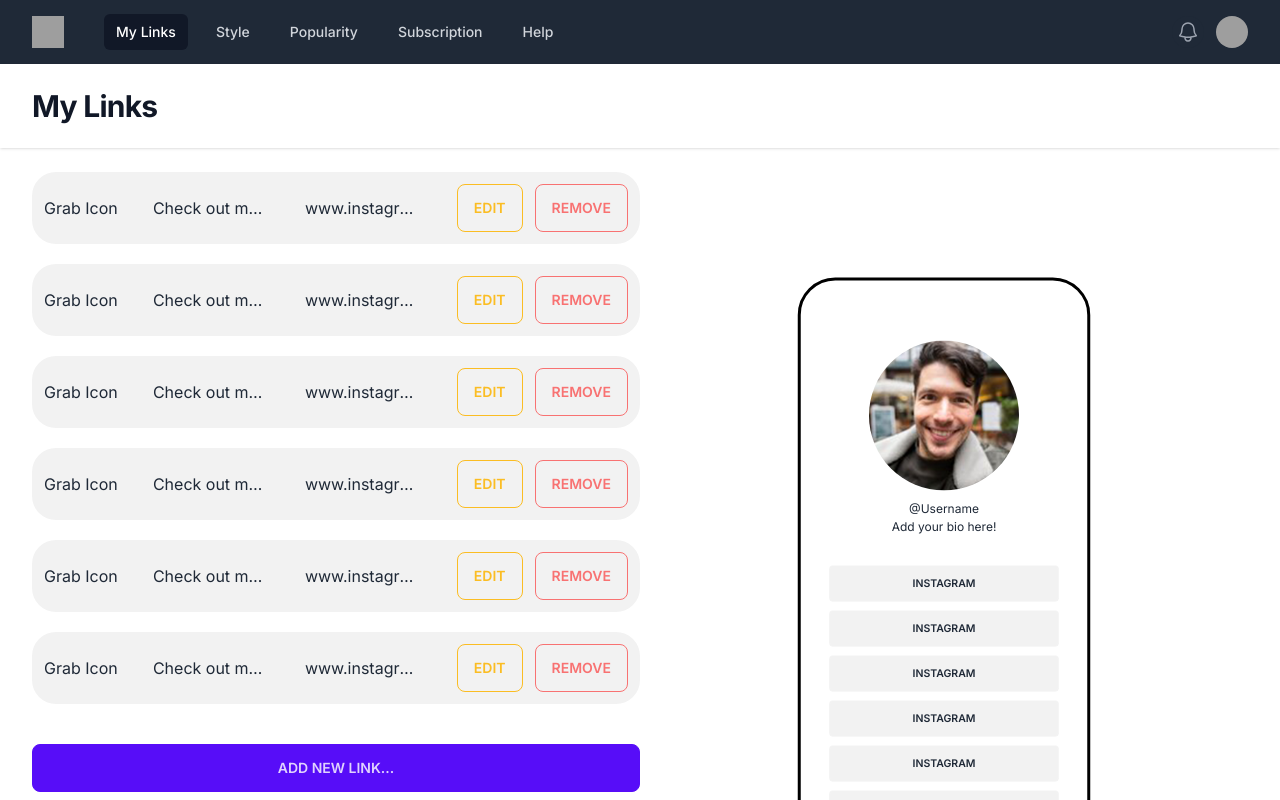
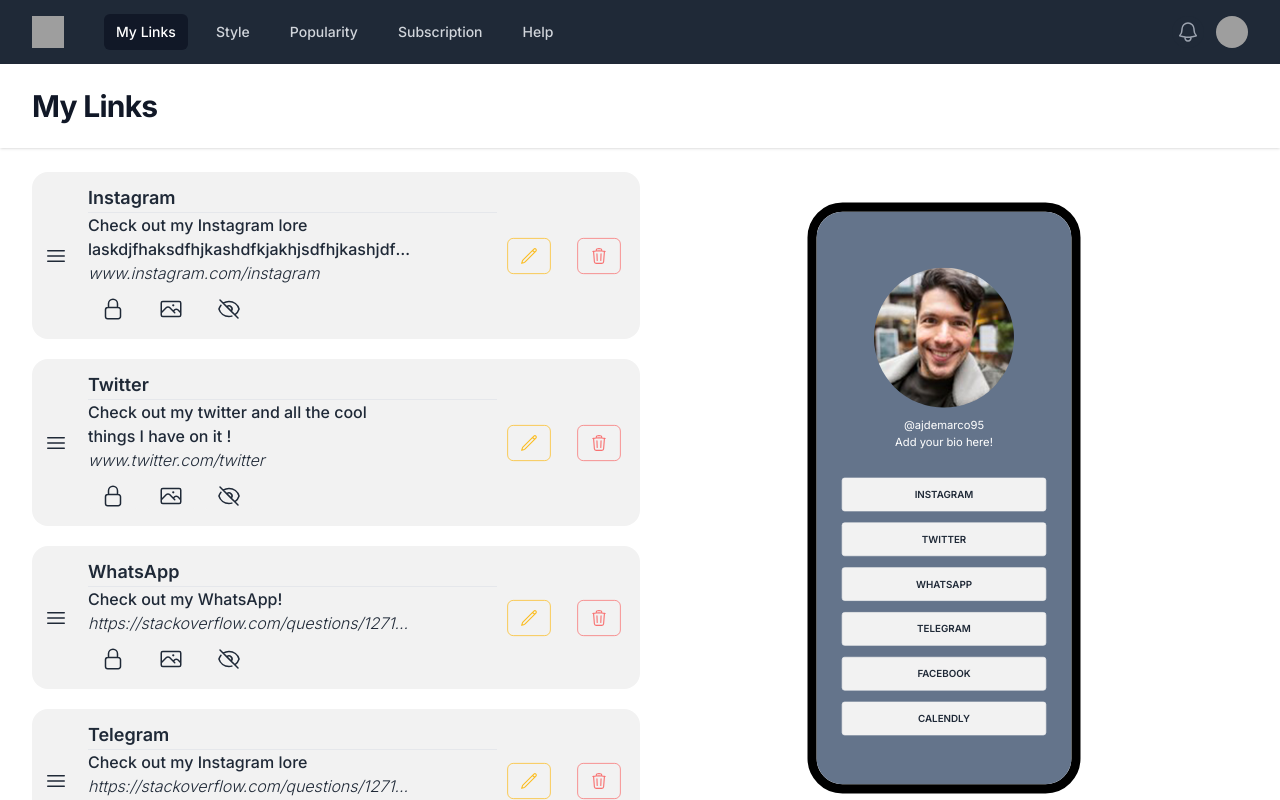
Before and after one commit to ajdemarco95/Q-Link-Me-Frontend, a Next.js app: page /dashboard in a window 1280 px wide. Shown: the top 800 px of the page. Built offline with nearby package versions, Linux system fonts and the light colour scheme; grey boxes are pictures that could not be loaded.

Commit message:
Updated lins

```diff
--- a/src/app/dashboard/links-components/LinkCard.js
+++ b/src/app/dashboard/links-components/LinkCard.js
@@ -2,18 +2,123 @@
   const { link } = props;
 
   return (
-    <div className="bg-base-200 rounded-3xl p-3 mb-5 cursor-grab select-none">
-      <div className="link-content flex justify-between items-center">
-        <div className="icon">Grab Icon</div>
-        <div className="text whitespace-nowrap overflow-hidden  overflow-ellipsis max-w-[20%] ">
-          {link.desc}
+    <div className="bg-base-200 rounded-2xl p-3 mb-5  select-none">
+      <div className="flex items-center">
+        <div className="cursor-grab">
+          <svg
+            xmlns="http://www.w3.org/2000/svg"
+            fill="none"
+            viewBox="0 0 24 24"
+            strokeWidth={1.5}
+            stroke="currentColor"
+            className="w-6 h-6"
+          >
+            <path
+              strokeLinecap="round"
+              strokeLinejoin="round"
+              d="M3.75 6.75h16.5M3.75 12h16.5m-16.5 5.25h16.5"
+            />
+          </svg>
         </div>
-        <div className="text whitespace-nowrap overflow-hidden  overflow-ellipsis max-w-[20%]">
-          {link.url}
+        <div className="ml-5 w-[70%]">
+          <div className="font-semibold text-lg">{link.linkTitle}</div>
+          <hr />
+          <div className="max-w-[80%] overflow-hidden overflow-ellipsis font-medium">
+            {link.desc}
+          </div>
+          <div className="max-w-[80%] whitespace-nowrap overflow-hidden overflow-ellipsis italic font-light">
+            {link.url}
+          </div>
+          <div className="mt-2 flex flex-row [&>*]:mr-2 ">
+            <div className="lock">
+              <button className="btn btn-sm">
+                <svg
+                  xmlns="http://www.w3.org/2000/svg"
+                  fill="none"
+                  viewBox="0 0 24 24"
+                  strokeWidth={1.5}
+                  stroke="currentColor"
+                  className="w-6 h-6"
+                >
+                  <path
+                    strokeLinecap="round"
+                    strokeLinejoin="round"
+                    d="M16.5 10.5V6.75a4.5 4.5 0 10-9 0v3.75m-.75 11.25h10.5a2.25 2.25 0 002.25-2.25v-6.75a2.25 2.25 0 00-2.25-2.25H6.75a2.25 2.25 0 00-2.25 2.25v6.75a2.25 2.25 0 002.25 2.25z"
+                  />
+                </svg>
+              </button>
+            </div>
+            <div className="photo">
+              <button className="btn btn-sm">
+                <svg
+                  xmlns="http://www.w3.org/2000/svg"
+                  fill="none"
+                  viewBox="0 0 24 24"
+                  strokeWidth={1.5}
+                  stroke="currentColor"
+                  className="w-6 h-6"
+                >
+                  <path
+                    strokeLinecap="round"
+                    strokeLinejoin="round"
+                    d="M2.25 15.75l5.159-5.159a2.25 2.25 0 013.182 0l5.159 5.159m-1.5-1.5l1.409-1.409a2.25 2.25 0 013.182 0l2.909 2.909m-18 3.75h16.5a1.5 1.5 0 001.5-1.5V6a1.5 1.5 0 00-1.5-1.5H3.75A1.5 1.5 0 002.25 6v12a1.5 1.5 0 001.5 1.5zm10.5-11.25h.008v.008h-.008V8.25zm.375 0a.375.375 0 11-.75 0 .375.375 0 01.75 0z"
+                  />
+                </svg>
+              </button>
+            </div>
+            <div className="hide">
+              <button className="btn btn-sm">
+                <svg
+                  xmlns="http://www.w3.org/2000/svg"
+                  fill="none"
+                  viewBox="0 0 24 24"
+                  strokeWidth={1.5}
+                  stroke="currentColor"
+                  className="w-6 h-6"
+                >
+                  <path
+                    strokeLinecap="round"
+                    strokeLinejoin="round"
+                    d="M3.98 8.223A10.477 10.477 0 001.934 12C3.226 16.338 7.244 19.5 12 19.5c.993 0 1.953-.138 2.863-.395M6.228 6.228A10.45 10.45 0 0112 4.5c4.756 0 8.773 3.162 10.065 7.498a10.523 10.523 0 01-4.293 5.774M6.228 6.228L3 3m3.228 3.228l3.65 3.65m7.894 7.894L21 21m-3.228-3.228l-3.65-3.65m0 0a3 3 0 10-4.243-4.243m4.242 4.242L9.88 9.88"
+                  />
+                </svg>
+              </button>
+            </div>
+          </div>
         </div>
-        <div className="actions">
-          <button className="btn btn-outline btn-warning mr-3">Edit</button>
-          <button className="btn btn-outline btn-error">Remove</button>
+        <div className="actions ml-auto">
+          <button className="btn btn-outline btn-warning mr-3 scale-75">
+            <svg
+              xmlns="http://www.w3.org/2000/svg"
+              fill="none"
+              viewBox="0 0 24 24"
+              strokeWidth={1.5}
+              stroke="currentColor"
+              className="w-6 h-6"
+            >
+              <path
+                strokeLinecap="round"
+                strokeLinejoin="round"
+                d="M16.862 4.487l1.687-1.688a1.875 1.875 0 112.652 2.652L6.832 19.82a4.5 4.5 0 01-1.897 1.13l-2.685.8.8-2.685a4.5 4.5 0 011.13-1.897L16.863 4.487zm0 0L19.5 7.125"
+              />
+            </svg>
+          </button>
+          <button className="btn btn-outline btn-error scale-75">
+            <svg
+              xmlns="http://www.w3.org/2000/svg"
+              fill="none"
+              viewBox="0 0 24 24"
+              strokeWidth={1.5}
+              stroke="currentColor"
+              className="w-6 h-6"
+            >
+              <path
+                strokeLinecap="round"
+                strokeLinejoin="round"
+                d="M14.74 9l-.346 9m-4.788 0L9.26 9m9.968-3.21c.342.052.682.107 1.022.166m-1.022-.165L18.16 19.673a2.25 2.25 0 01-2.244 2.077H8.084a2.25 2.25 0 01-2.244-2.077L4.772 5.79m14.456 0a48.108 48.108 0 00-3.478-.397m-12 .562c.34-.059.68-.114 1.022-.165m0 0a48.11 48.11 0 013.478-.397m7.5 0v-.916c0-1.18-.91-2.164-2.09-2.201a51.964 51.964 0 00-3.32 0c-1.18.037-2.09 1.022-2.09 2.201v.916m7.5 0a48.667 48.667 0 00-7.5 0"
+              />
+            </svg>
+          </button>
         </div>
       </div>
     </div>
@@ -21,3 +126,5 @@
 }
 
 export default LinkCard;
+
+//whitespace-nowrap overflow-hidden  overflow-ellipsis max-w-[20%]
--- a/src/app/dashboard/links-components/LinkContainer.js
+++ b/src/app/dashboard/links-components/LinkContainer.js
@@ -15,9 +15,3 @@
 }
 
 export default LinkContainer;
-
-//   {
-//     linkArr.map((link, index) => (
-//       <LinkCard key={index} link={link} />
-//     ));
-//   }
--- a/src/app/dashboard/page.js
+++ b/src/app/dashboard/page.js
@@ -6,36 +6,48 @@
 export default function page() {
   const linkArr = [
     {
-      desc: "Check out my Instagram lore",
-      url: "www.instagram.com/ajdemarco",
+      linkTitle: "Instagram",
+      desc: "Check out my Instagram lore laskdjfhaksdfhjkashdfkjakhjsdfhjkashjdfksjfkajfaksfhaksdjfasfakhs",
+      url: "www.instagram.com/instagram",
       id: 1,
     },
     {
-      desc: "Check out my Instagram lore",
-      url: "www.instagram.com/ajdemarco",
+      linkTitle: "Twitter",
+      desc: "Check out my twitter and all the cool things I have on it !",
+      url: "www.twitter.com/twitter",
       id: 2,
     },
     {
-      desc: "Check out my Instagram lore",
-      url: "www.instagram.com/ajdemarco",
+      linkTitle: "WhatsApp",
+      desc: "Check out my WhatsApp!",
+      url: "https://stackoverflow.com/questions/12710843/want-to-move-a-particular-div-to-right",
       id: 3,
     },
     {
+      linkTitle: "Telegram",
       desc: "Check out my Instagram lore",
-      url: "www.instagram.com/ajdemarco",
+      url: "https://stackoverflow.com/questions/12710843/want-to-move-a-particular-div-to-right",
       id: 4,
     },
     {
+      linkTitle: "Facebook",
       desc: "Check out my Instagram lore",
-      url: "www.instagram.com/ajdemarco",
+      url: "https://stackoverflow.com/questions/12710843/want-to-move-a-particular-div-to-right",
       id: 5,
     },
     {
+      linkTitle: "Calendly",
       desc: "Check out my Instagram lore",
-      url: "www.instagram.com/ajdemarco",
+      url: "https://stackoverflow.com/questions/12710843/want-to-move-a-particular-div-to-right",
       id: 6,
     },
   ];
+
+  const accountInfo = {
+    username: "ajdemarco95",
+    avatar: "URL",
+  };
+
   const [userLinks, setUserLinks] = useState(linkArr);
 
   return (
@@ -45,7 +57,7 @@
           <LinkContainer linkArr={userLinks} />
         </section>
         <section className="flex w-6/12 justify-center">
-          <PhoneContainer linkArr={userLinks} />
+          <PhoneContainer linkArr={userLinks} accountInfo={accountInfo} />
         </section>
       </div>
     </>
--- a/src/app/dashboard/phone-components/PhoneContainer.js
+++ b/src/app/dashboard/phone-components/PhoneContainer.js
@@ -1,7 +1,7 @@
 import RenderPhonePreview from "./RenderPhonePreview";
 function PhoneContainer(props) {
   return (
-    <div className="border-4 rounded-[50px] border-black w-[390px] h-[844px] scale-75 overflow-x-hidden overflow-y-scroll">
+    <div className="border-[13px] rounded-[50px] border-black w-[390px] h-[844px] scale-[.70] overflow-x-hidden  -translate-y-24 ">
       <RenderPhonePreview linkArr={props.linkArr} />
     </div>
   );
--- a/src/app/dashboard/phone-components/RenderPhonePreview.js
+++ b/src/app/dashboard/phone-components/RenderPhonePreview.js
@@ -2,13 +2,13 @@
 import Image from "next/image";
 function RenderPhonePreview(props) {
   return (
-    <div className="">
-      <div className="flex flex-col justify-center mt-20">
+    <div className=" bg-slate-500 h-full">
+      <div className="flex flex-col justify-center pt-20">
         <div className="w-full flex justify-center">
           <Image className="rounded-full mb-3" src={profilePic} />
         </div>
-        <div className="text-center">
-          <h1>@Username</h1>
+        <div className="text-center text-white">
+          <h1>@ajdemarco95</h1>
           <h3>Add your bio here!</h3>
         </div>
         <div className="flex flex-col place-content-around my-10 w-full items-center">
@@ -17,9 +17,9 @@
               return (
                 <button
                   key={index}
-                  className="w-4/5 btn font-semibold py-2 px-4 border rounded  mb-3"
+                  className="w-4/5 btn font-semibold py-2 px-4 border rounded mb-4"
                 >
-                  <div>Instagram</div>
+                  <div>{item.linkTitle}</div>
                 </button>
               );
             })}
```
